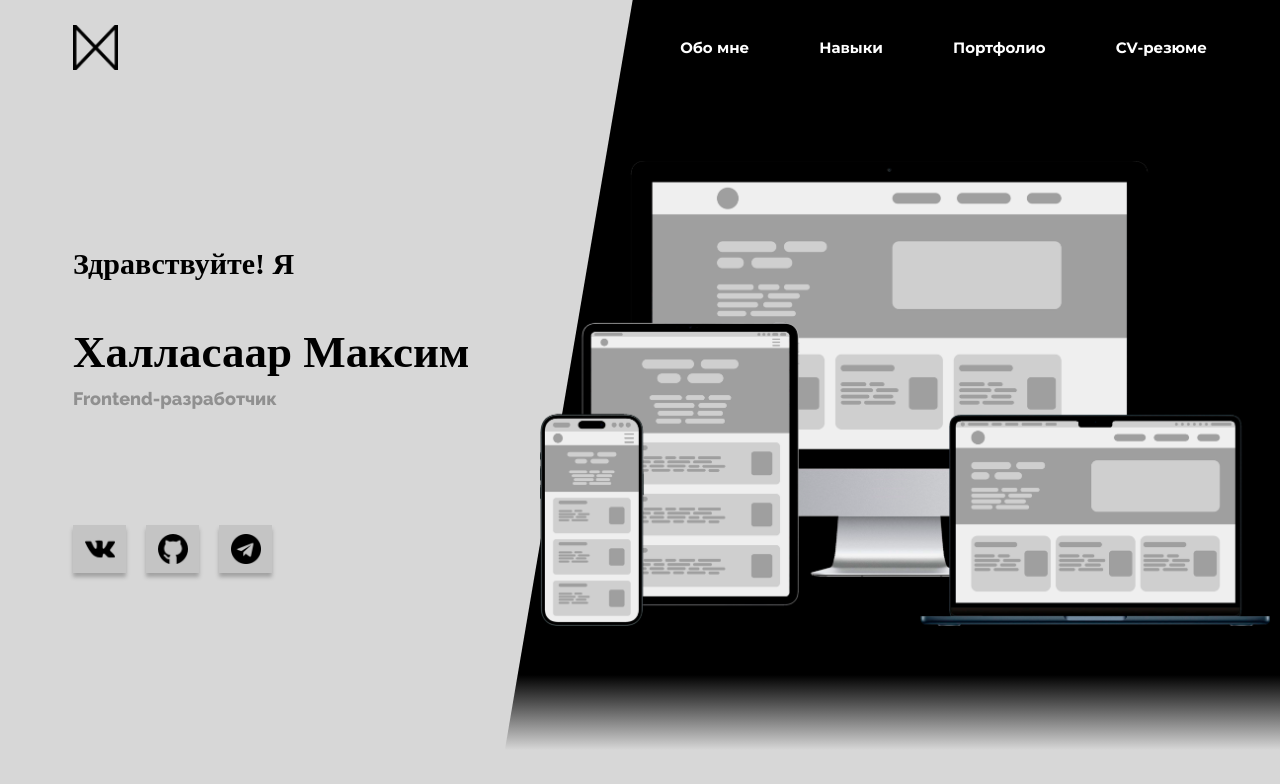
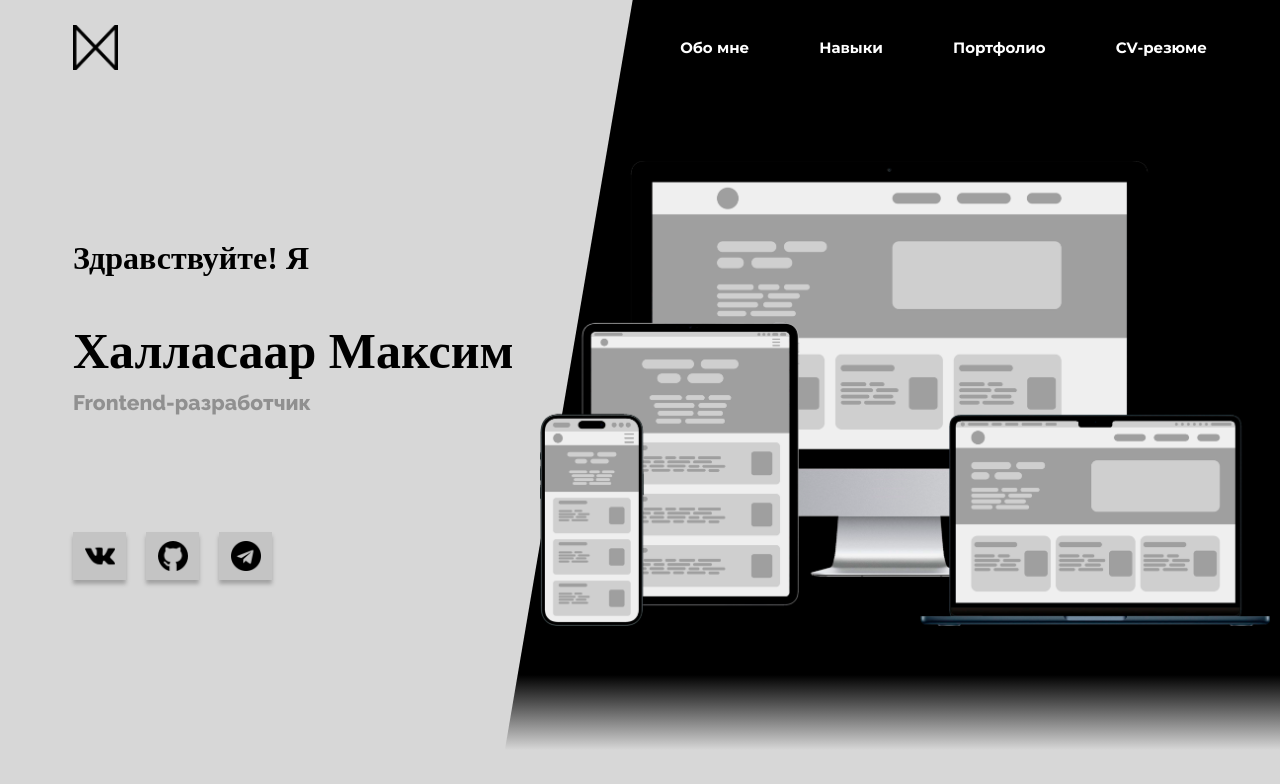
Before and after one commit to Endermax200113/site-portfolio, a React (Vite) app: page / in a window 1280 px wide. Shown: the top 784 px of the page. Built offline with nearby package versions, Linux system fonts and the light colour scheme; a web font is replaced by a local one.

Commit message:
Fixed a bug due to which information labels in the 'Representation' component were displayed incorrectly when changing the screen size

```diff
--- a/src/components/navbar/logo/Logo.module.scss
+++ b/src/components/navbar/logo/Logo.module.scss
@@ -44,7 +44,7 @@
 	}
 }
 
-@media only screen and (px-to-rem(1280) > width >= px-to-rem(900)) {
+@media only screen and (px-to-rem(1080) > width >= px-to-rem(900)) {
 	.logo {
 		width: px-to-rem(40);
 	}
--- a/src/components/representation/Representation.module.scss
+++ b/src/components/representation/Representation.module.scss
@@ -33,6 +33,6 @@
 
 @media only screen and (px-to-rem(1080) > width >= px-to-rem(900)) {
 	.representation {
-		height: px-to-rem(650);
+		height: rubber-size(1080, 650, 900, 550);
 	}
 }
--- a/src/components/ui/text/label/labelHello/LabelHello.module.scss
+++ b/src/components/ui/text/label/labelHello/LabelHello.module.scss
@@ -18,21 +18,21 @@
 	.label {
 		$margin-bottom-auto: get-value-by-width(1600, 70, 1366);
 
-		font-size: rubber-size(1366, 35, 1280, 30);
+		font-size: rubber-size(1366, 35, 1280, 32);
 		margin-bottom: rubber-size(1366, $margin-bottom-auto, 1280, 45);
 	}
 }
 
 @media only screen and (px-to-rem(1280) > width >= px-to-rem(1080)) {
 	.label {
-		font-size: rubber-size(1280, 30, 1080, 25);
+		font-size: rubber-size(1280, 32, 1080, 28);
 		margin-bottom: px-to-rem(45);
 	}
 }
 
 @media only screen and (px-to-rem(1080) > width >= px-to-rem(900)) {
 	.label {
-		font-size: rubber-size(1080, 25, 900, 22);
+		font-size: rubber-size(1080, 28, 900, 24);
 		margin-bottom: rubber-size(1080, 45, 900, 35);
 	}
 }
--- a/src/components/ui/text/label/labelProfession/LabelProfession.module.scss
+++ b/src/components/ui/text/label/labelProfession/LabelProfession.module.scss
@@ -10,24 +10,24 @@
 
 @media only screen and (px-to-rem(1600) > width >= px-to-rem(1366)) {
 	.label {
-		font-size: rubber-size(1600, 25, 1366, 20);
+		font-size: rubber-size(1600, 25, 1366, 23);
 	}
 }
 
 @media only screen and (px-to-rem(1366) > width >= px-to-rem(1280)) {
 	.label {
-		font-size: rubber-size(1366, 20, 1280, 18);
+		font-size: rubber-size(1366, 23, 1280, 21);
 	}
 }
 
 @media only screen and (px-to-rem(1280) > width >= px-to-rem(1080)) {
 	.label {
-		font-size: rubber-size(1280, 18, 1080, 15);
+		font-size: rubber-size(1280, 21, 1080, 18);
 	}
 }
 
 @media only screen and (px-to-rem(1080) > width >= px-to-rem(900)) {
 	.label {
-		font-size: px-to-rem(15);
+		font-size: rubber-size(1080, 18, 900, 15);
 	}
 }
--- a/src/components/ui/text/label/labelWho/LabelWho.module.scss
+++ b/src/components/ui/text/label/labelWho/LabelWho.module.scss
@@ -9,25 +9,25 @@
 
 @media only screen and (px-to-rem(1600) > width >= px-to-rem(1366)) {
 	.label {
-		font-size: rubber-size(1600, 60, 1366, 50);
+		font-size: rubber-size(1600, 60, 1366, 55);
 	}
 }
 
 @media only screen and (px-to-rem(1366) > width >= px-to-rem(1280)) {
 	.label {
-		font-size: rubber-size(1366, 50, 1280, 45);
+		font-size: rubber-size(1366, 55, 1280, 50);
 	}
 }
 
 @media only screen and (px-to-rem(1280) > width >= px-to-rem(1080)) {
 	.label {
-		font-size: rubber-size(1280, 45, 1080, 40);
+		font-size: rubber-size(1280, 50, 1080, 43);
 	}
 }
 
 @media only screen and (px-to-rem(1080) > width >= px-to-rem(900)) {
 	.label {
-		font-size: rubber-size(1080, 40, 900, 32);
+		font-size: rubber-size(1080, 43, 900, 37);
 		margin-bottom: rubber-size(1080, 10, 900, 5);
 	}
 }
```
